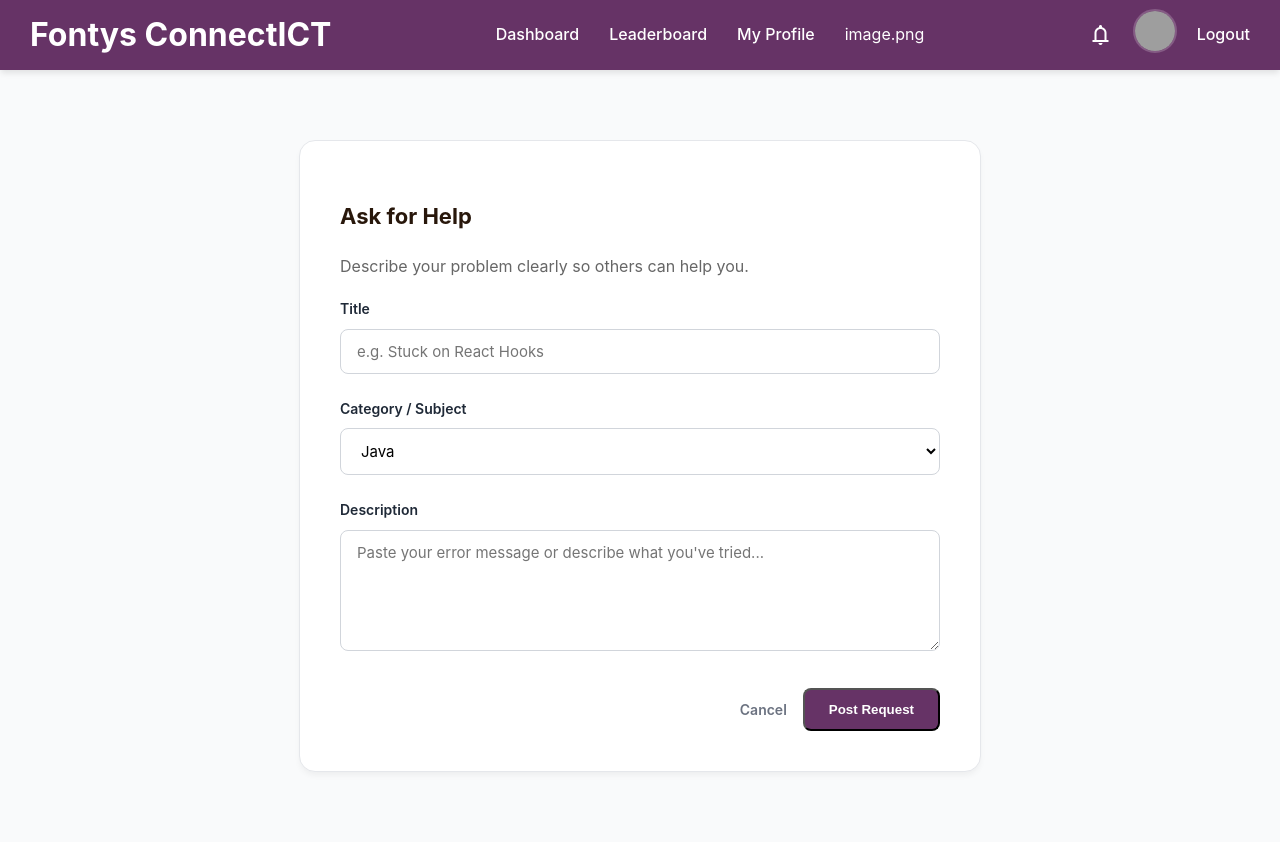
After one commit to kucar37/helphub, a PHP site: page /create_request.php in a window 1280 px wide. The commit adds this page. Run offline with PHP 8.4, Linux system fonts and the light colour scheme; the visitor is signed in with stand-in values (Sample User, id 1); grey boxes are pictures that could not be loaded.

Commit message:
implemented create/read requests and design changed (form, buttons), css structured

```diff
--- a/assets/css/style.css
+++ b/assets/css/style.css
@@ -70,37 +79,29 @@ header a:hover {
   align-items: start;
 }
 
-@media (max-width: 900px) {
-  .dashboard-grid {
-    grid-template-columns: 1fr;
-  }
-}
-.welcome-section {
-  display: flex;
-  justify-content: space-between;
-  align-items: center;
-  margin-bottom: 40px;
+.profile-grid-layout {
+  display: grid;
+  grid-template-columns: 350px 1fr;
+  gap: 24px;
+  align-items: start;
 }
 
+.login-layout {
+  display: flex;
+  justify-content: center;
+  align-items: center;
+  height: 100vh;
+  min-height: 600px;
+}
+
+/* =========================================
+     4. TYPOGRAPHY & TITLES
+     ========================================= */
 .page-title {
   font-size: 32px;
   font-weight: bold;
   color: #28170b;
   margin: 0;
-}
-
-.btn-primary {
-  background-color: #663366;
-  color: white;
-  padding: 12px 24px;
-  border-radius: 8px;
-  text-decoration: none;
-  font-weight: bold;
-  transition: background-color 0.2s;
-}
-
-.btn-primary:hover {
-  background-color: hsl(293, 93%, 16%);
 }
 
 .section-title {
@@ -109,84 +110,30 @@ header a:hover {
   font-size: 22px;
 }
 
-/* Request Card */
-.request-card {
-  background-color: var(--surface);
-  border-radius: 16px;
-  padding: 24px;
-  margin-bottom: 24px;
-  border: 1px solid var(--border);
-  box-shadow: 0 1px 3px rgba(0, 0, 0, 0.05);
-  transition: all 0.2s ease-in-out;
-  cursor: pointer;
+.welcome-section {
+  display: flex;
+  justify-content: space-between;
+  align-items: center;
+  margin-bottom: 40px;
 }
 
-.request-card:hover {
-  transform: translateY(-2px);
-  box-shadow: 0 10px 15px -3px rgba(0, 0, 0, 0.1);
-  border-color: var(--primary);
-}
-
-.tags .tag {
-  background-color: #f3e8f3;
-  color: var(--primary);
-  padding: 6px 14px;
-  font-size: 11px;
-  text-transform: uppercase;
-  letter-spacing: 0.05em;
-}
-
-.card-header {
-  display: flex;
-  align-items: center;
-  gap: 12px;
-  margin-bottom: 12px;
-}
-
-.user-avatar {
-  width: 32px;
-  height: 32px;
-  border-radius: 50%;
-}
-
-.user-name {
-  font-size: 14px;
-  color: #6b4f35;
-}
-
-.request-card h4 {
-  margin: 0 0 8px 0;
-  font-size: 18px;
-  color: #28170b;
-}
-
-.card-text {
-  color: #4a5568;
-  margin-bottom: 20px;
+.text-gray {
+  color: #666;
   line-height: 1.5;
 }
 
-.card-footer {
-  display: flex;
-  justify-content: space-between;
-  align-items: center;
+.text-small {
+  font-size: 13px;
 }
 
-.tags {
-  display: flex;
-  gap: 8px;
+.mt-large {
+  margin-top: 30px;
 }
 
-.tag {
-  background-color: #f3e9d9;
-  color: #663366;
-  padding: 4px 12px;
-  border-radius: 20px;
-  font-size: 12px;
-  font-weight: bold;
-}
-
-/* remove button underlines */
+/* =========================================
+     5. BUTTONS
+     ========================================= */
+/* Global Reset for Button Underlines */
 .btn-primary,
 .btn-small,
 .btn-purple,
@@ -205,8 +152,23 @@ a.btn-purple:hover {
   text-decoration: none !important;
 }
 
+/* Button Styles */
+.btn-primary {
+  background-color: var(--primary);
+  color: white;
+  padding: 12px 24px;
+  border-radius: 8px;
+  font-weight: bold;
+  transition: background-color 0.2s;
+  display: inline-block;
+}
+
+.btn-primary:hover {
+  background-color: var(--primary-hover);
+}
+
 .btn-small {
-  background-color: #663366;
+  background-color: var(--primary);
   color: white;
   padding: 8px 16px;
   border-radius: 6px;
@@ -219,7 +181,126 @@ a.btn-purple:hover {
   opacity: 0.9;
 }
 
-/* --- Sidebar & Widgets --- */
+.btn-purple {
+  background-color: var(--primary);
+  color: white;
+  padding: 10px 20px;
+  border-radius: 8px;
+  font-weight: bold;
+  display: flex;
+  align-items: center;
+  gap: 8px;
+}
+
+.btn-purple-block {
+  background-color: #a855f7;
+  color: white;
+  width: 100%;
+  padding: 12px;
+  border: none;
+  border-radius: 8px;
+  font-weight: bold;
+  font-size: 16px;
+  cursor: pointer;
+  display: flex;
+  justify-content: center;
+  align-items: center;
+  gap: 8px;
+  margin-top: 10px;
+}
+
+.btn-text {
+  color: var(--text-muted);
+  font-weight: 600;
+  font-size: 14px;
+  transition: color 0.2s;
+  text-decoration: none;
+}
+
+.btn-text:hover {
+  color: var(--text-main);
+}
+
+/* =========================================
+     6. CARDS (Generic & Specific)
+     ========================================= */
+.content-card,
+.login-card {
+  background: white;
+  border-radius: 12px;
+  padding: 24px;
+  margin-bottom: 24px;
+  border: 1px solid #f0f0f0;
+}
+
+.login-card {
+  width: 100%;
+  max-width: 400px;
+  text-align: center;
+}
+
+.content-card h3 {
+  margin-top: 0;
+  color: #28170b;
+  font-size: 18px;
+  margin-bottom: 16px;
+}
+
+/* Request Card Specifics */
+.request-card {
+  background-color: var(--surface);
+  border-radius: 16px;
+  padding: 24px;
+  margin-bottom: 24px;
+  border: 1px solid var(--border);
+  box-shadow: 0 1px 3px rgba(0, 0, 0, 0.05);
+  transition: all 0.2s ease-in-out;
+  cursor: pointer;
+}
+
+.request-card:hover {
+  transform: translateY(-2px);
+  box-shadow: 0 10px 15px -3px rgba(0, 0, 0, 0.1);
+  border-color: var(--primary);
+}
+
+.request-card h4 {
+  margin: 0 0 8px 0;
+  font-size: 18px;
+  color: #28170b;
+}
+
+.card-header {
+  display: flex;
+  align-items: center;
+  gap: 12px;
+  margin-bottom: 12px;
+}
+
+.card-text {
+  color: #4a5568;
+  margin-bottom: 20px;
+  line-height: 1.5;
+}
+
+.card-footer {
+  display: flex;
+  justify-content: space-between;
+  align-items: center;
+}
+
+.user-avatar {
+  width: 32px;
+  height: 32px;
+  border-radius: 50%;
+}
+
+.user-name {
+  font-size: 14px;
+  color: #6b4f35;
+}
+
+/* Sidebar Specifics */
 .sidebar-card {
   background-color: white;
   border-radius: 12px;
@@ -228,6 +309,105 @@ a.btn-purple:hover {
   box-shadow: 0 2px 5px rgba(0, 0, 0, 0.05);
 }
 
+/* =========================================
+     7. FORMS
+     ========================================= */
+.form-card-centered {
+  background: white;
+  max-width: 600px;
+  margin: 40px auto;
+  padding: 40px;
+  border-radius: 16px;
+  box-shadow: 0 4px 6px -1px rgba(0, 0, 0, 0.05);
+  border: 1px solid var(--border);
+}
+
+.form-group {
+  margin-bottom: 24px;
+}
+
+.form-label {
+  display: block;
+  margin-bottom: 8px;
+  font-weight: 600;
+  font-size: 14px;
+  color: var(--text-main);
+}
+
+.form-input {
+  width: 100%;
+  padding: 12px 16px;
+  border: 1px solid #d1d5db; /* Neutral gray */
+  border-radius: 8px;
+  font-size: 15px;
+  transition: all 0.2s;
+  box-sizing: border-box;
+  font-family: inherit;
+}
+
+.form-input:focus {
+  outline: none;
+  border-color: var(--primary);
+  box-shadow: 0 0 0 3px rgba(102, 51, 102, 0.1);
+}
+
+.form-textarea {
+  resize: vertical;
+  min-height: 120px;
+}
+
+.form-select {
+  background-color: white;
+  cursor: pointer;
+}
+
+.form-actions {
+  display: flex;
+  justify-content: flex-end;
+  align-items: center;
+  gap: 16px;
+  margin-top: 30px;
+}
+
+.error-message {
+  color: #d32f2f;
+  background-color: #ffebee;
+  padding: 10px;
+  border-radius: 4px;
+  margin-bottom: 15px;
+  font-size: 14px;
+}
+
+.alert-error {
+  background-color: #fee2e2;
+  color: #991b1b;
+  padding: 12px;
+  border-radius: 8px;
+  margin-bottom: 20px;
+  font-size: 14px;
+}
+
+/* =========================================
+     8. COMPONENTS (Tags, Badges, Lists)
+     ========================================= */
+.tags {
+  display: flex;
+  gap: 8px;
+}
+
+.tags .tag,
+.tag {
+  background-color: #f3e8f3;
+  color: var(--primary);
+  padding: 6px 14px;
+  font-size: 11px;
+  text-transform: uppercase;
+  letter-spacing: 0.05em;
+  border-radius: 20px;
+  font-weight: bold;
+}
+
+/* Activity Lists */
 .activity-list {
   list-style: none;
   padding: 0;
@@ -331,61 +530,9 @@ a.btn-purple:hover {
   font-size: 24px;
   color: #28170b;
 }
-
 .profile-text p {
   margin: 4px 0 0 0;
   color: #666;
-}
-
-.btn-purple {
-  background-color: #663366;
-  color: white;
-  padding: 10px 20px;
-  border-radius: 8px;
-  font-weight: bold;
-  display: flex;
-  align-items: center;
-  gap: 8px;
-}
-
-.btn-purple-block {
-  background-color: #a855f7;
-  color: white;
-  width: 100%;
-  padding: 12px;
-  border: none;
-  border-radius: 8px;
-  font-weight: bold;
-  font-size: 16px;
-  cursor: pointer;
-  display: flex;
-  justify-content: center;
-  align-items: center;
-  gap: 8px;
-  margin-top: 10px;
-}
-
-.content-card {
-  background: white;
-  border-radius: 12px;
-  padding: 24px;
-  margin-bottom: 24px;
-  border: 1px solid #f0f0f0;
-}
-
-.content-card h3 {
-  margin-top: 0;
-  color: #28170b;
-  font-size: 18px;
-  margin-bottom: 16px;
-}
-
-.text-gray {
-  color: #666;
-  line-height: 1.5;
-}
-.text-small {
-  font-size: 13px;
 }
 
 .reputation-header {
@@ -568,61 +698,41 @@ a.btn-purple:hover {
   font-size: 13px;
 }
 
-/* login page */
-.login-layout {
-  display: flex;
-  justify-content: center;
-  align-items: center;
-  height: 100vh;
-  min-height: 600px;
-}
-
-.login-card {
-  width: 100%;
-  max-width: 400px;
-  text-align: center;
-}
-
-.error-message {
-  color: #d32f2f;
-  background-color: #ffebee;
-  padding: 10px;
-  border-radius: 4px;
-  margin-bottom: 15px;
-  font-size: 14px;
-}
-
-.form-group {
-  margin-bottom: 20px;
-}
-
-.form-input {
-  width: 100%;
-  padding: 12px;
-  box-sizing: border-box;
-  border: 1px solid #ccc;
-  border-radius: 6px;
-  font-size: 14px;
-}
-
-.form-input:focus {
-  border-color: #663366;
-  outline: none;
-}
-
-.mt-large {
-  margin-top: 30px;
-}
-
-/* mobile phones */
-@media (max-width: 768px) {
+/* =========================================
+     10. RESPONSIVE MEDIA QUERIES
+     ========================================= */
+@media (max-width: 900px) {
   .dashboard-grid {
+    grid-template-columns: 1fr;
+  }
+  .profile-grid-layout {
     grid-template-columns: 1fr;
   }
 }
 
-@media (max-width: 900px) {
-  .profile-grid-layout {
+@media (max-width: 768px) {
+  /* Dashboard Grid - redundant but safe */
+  .dashboard-grid {
     grid-template-columns: 1fr;
   }
+
+  /* Header becomes a vertical stack */
+  header {
+    flex-direction: column;
+    height: auto;
+    padding: 20px 0;
+    gap: 15px;
+  }
+
+  .header-center {
+    flex-direction: column;
+    gap: 15px;
+    text-align: center;
+    width: 100%;
+  }
+
+  .header-right {
+    justify-content: center;
+    width: 100%;
+  }
 }
--- /dev/null
+++ b/create_request.php
@@ -0,0 +1,74 @@
+<?php
+session_start();
+include 'includes/db.php';
+include 'includes/header.php';
+
+$error = '';
+$success = '';
+
+// check if user is logged in
+if (!isset($_SESSION['user_id'])) {
+    header("Location: login.php");
+    exit;
+}
+
+if ($_SERVER['REQUEST_METHOD'] == 'POST') {
+    $title = trim($_POST['title']);
+    $category = $_POST['category'];
+    $description = trim($_POST['description']);
+    $user_id = $_SESSION['user_id'];
+
+    if (empty($title) || empty($description)) {
+        $error = "Please fill in all fields.";
+    } else {
+        $stmt = $pdo->prepare("INSERT INTO requests (user_id, title, category, description, created_at) VALUES (:uid, :title, :cat, :desc, NOW())");
+        if ($stmt->execute(['uid' => $user_id, 'title' => $title, 'cat' => $category, 'desc' => $description])) {
+            header("Location: index.php");
+            exit;
+        } else {
+            $error = "Something went wrong. Try again.";
+        }
+    }
+}
+?>
+
+<main class="dashboard-container">
+    <div class="form-card-centered">
+        <h2 class="section-title">Ask for Help</h2>
+        <p class="text-gray" style="margin-bottom: 20px;">Describe your problem clearly so others can help you.</p>
+
+        <?php if ($error): ?>
+            <div class="alert alert-error"><?= htmlspecialchars($error) ?></div>
+        <?php endif; ?>
+
+        <form method="POST" action="create_request.php">
+
+            <div class="form-group">
+                <label for="title" class="form-label">Title</label>
+                <input type="text" id="title" name="title" class="form-input" placeholder="e.g. Stuck on React Hooks" required>
+            </div>
+
+            <div class="form-group">
+                <label for="category" class="form-label">Category / Subject</label>
+                <select id="category" name="category" class="form-input form-select">
+                    <option value="Java">Java</option>
+                    <option value="C#">C#</option>
+                    <option value="Web Development">Web Development</option>
+                    <option value="Database">Database</option>
+                    <option value="Design/Figma">Design/Figma</option>
+                    <option value="Other">Other</option>
+                </select>
+            </div>
+
+            <div class="form-group">
+                <label for="description" class="form-label">Description</label>
+                <textarea id="description" name="description" class="form-input form-textarea" rows="5" placeholder="Paste your error message or describe what you've tried..." required></textarea>
+            </div>
+
+            <div class="form-actions">
+                <a href="index.php" class="btn-text">Cancel</a>
+                <button type="submit" class="btn-primary">Post Request</button>
+            </div>
+        </form>
+    </div>
+</main>
--- a/includes/header.php
+++ b/includes/header.php
@@ -28,8 +28,9 @@ if (!isset($_SESSION['user_id']) && basename($_SERVER['PHP_SELF']) != 'login.php
 
         <nav class="header-center">
             <a href="index.php">Dashboard</a>
-            <a href="requests.php">Requests</a>
             <a href="leaderboard.php">Leaderboard</a>
+            <a href="profile.php">My Profile</a>image.png
+
         </nav>
 
         <div class="header-right">
```
Also changed, not shown: other parts of assets/css/style.css (+54 -43 lines), index.php (+34 -28 lines).
